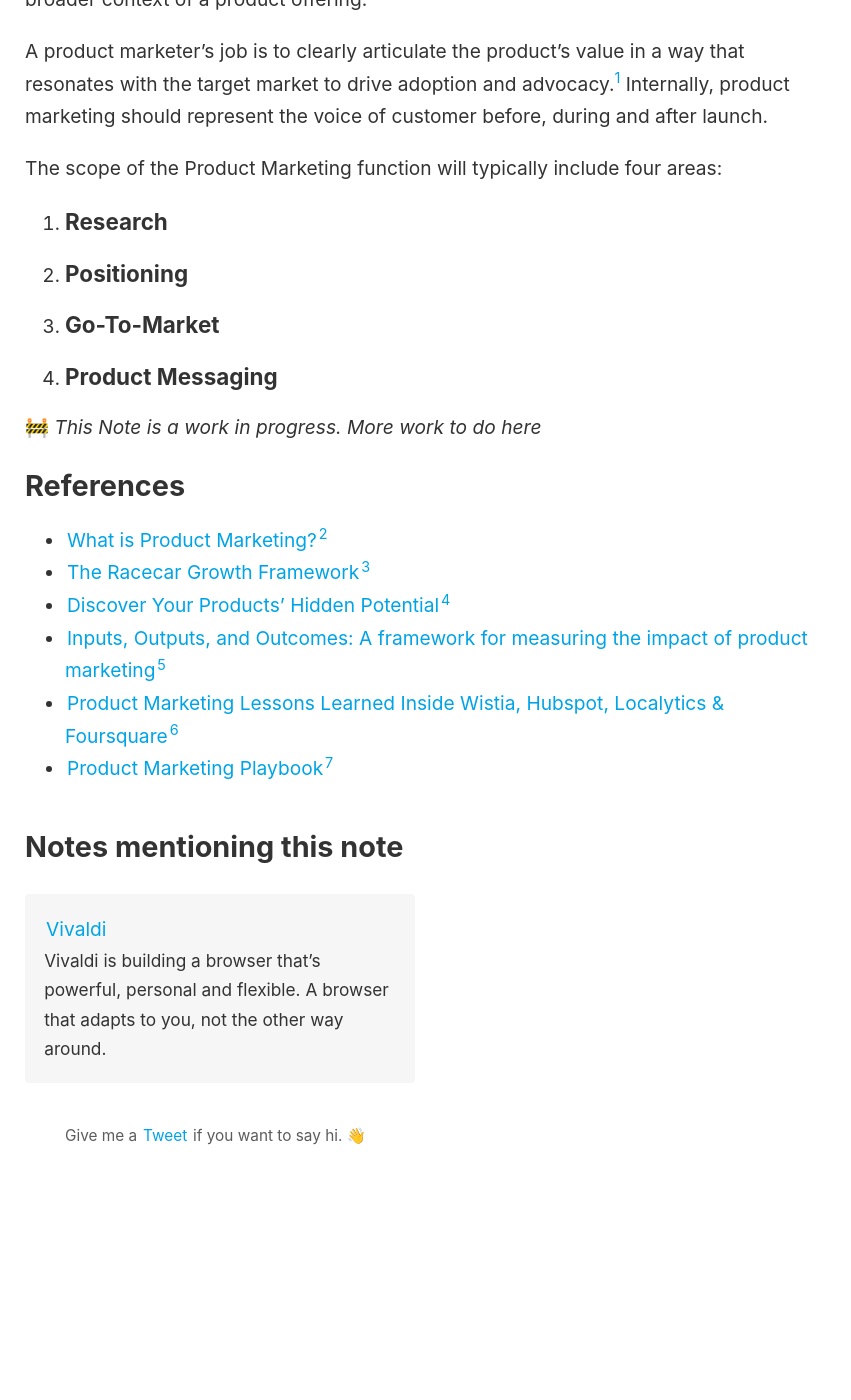
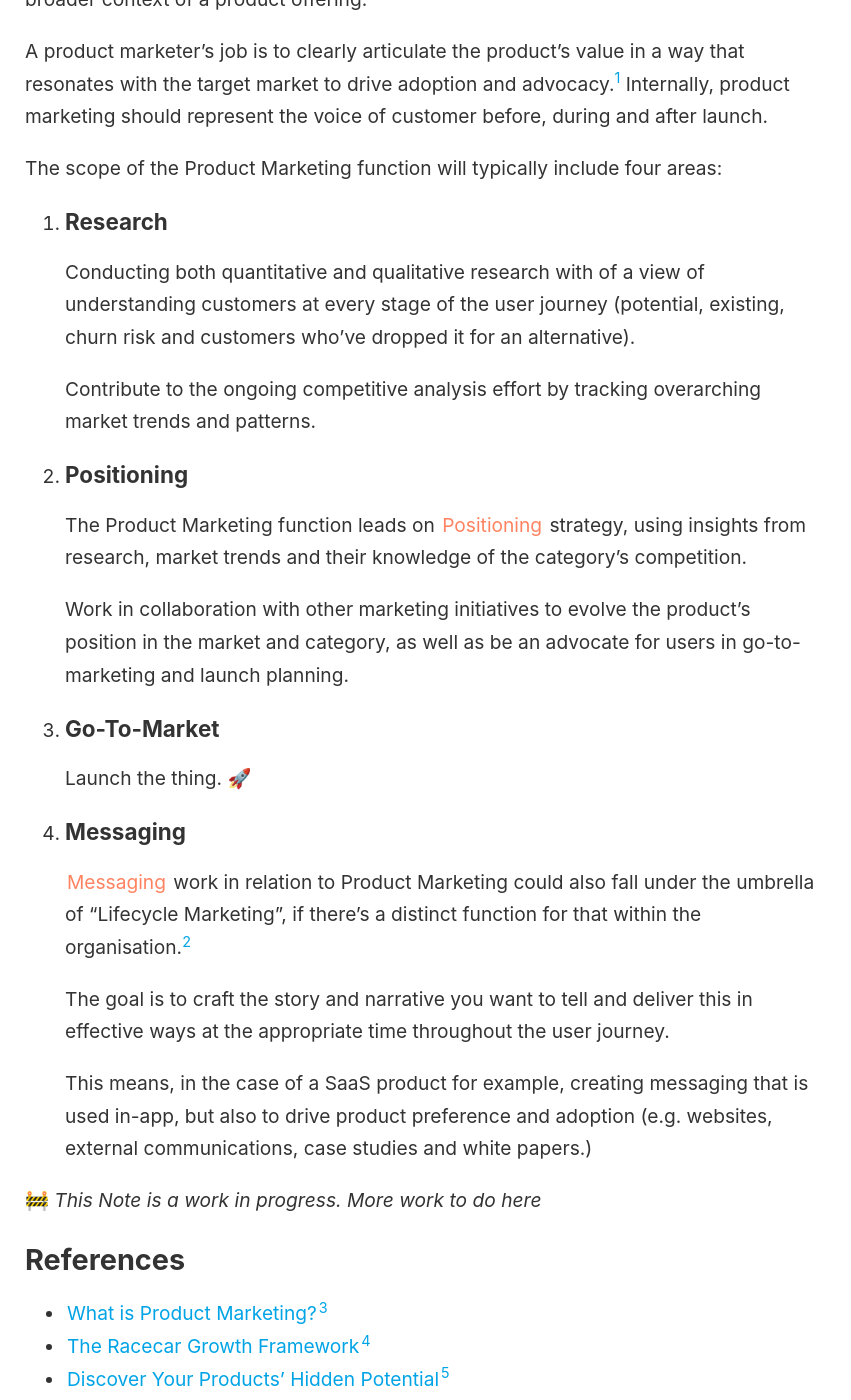
Before and after one commit to jonmccull/digital-garden, a Jekyll site: the page built from _notes/product-marketing.md, in a window 1280 px wide and 1400 px high, scrolled down 397 px. Shown: the whole window, without its empty margins (0-851 px from the left). Built offline with Jekyll 4.4.1, drawn with Linux system fonts in a browser that asks for light colours; before the commit the page ends 1586 px from its top, so only the background shows below that.

Commit message:
Notes content updates
Signed-off-by: Jon McCullough <jonmccull@pm.me>

```diff
--- a/_notes/product-marketing.md
+++ b/_notes/product-marketing.md
@@ -12,9 +12,32 @@ A product marketer's job is to clearly articulate the product's value in a way t
 The scope of the Product Marketing function will typically include four areas:
 
 1. ### Research
+
+	Conducting both quantitative and qualitative research with of a view of understanding customers at every stage of the user journey (potential, existing, churn risk and customers who've dropped it for an alternative).
+
+	Contribute to the ongoing competitive analysis effort by tracking overarching market trends and patterns.
+
+
 2. ### Positioning
+
+	The Product Marketing function leads on [[Positioning]] strategy, using insights from research, market trends and their knowledge of the category's competition.
+
+	Work in collaboration with other marketing initiatives to evolve the product's position in the market and category, as well as be an advocate for users in go-to-marketing and launch planning.
+
+
 3. ### Go-To-Market
-4. ### Product Messaging
+
+	Launch the thing. 🚀
+
+4. ### Messaging
+
+	[[Messaging]] work in relation to Product Marketing could also fall under the umbrella of "Lifecycle Marketing", if there's a distinct function for that within the organisation.<input type="checkbox" id="cb8" /><label for="cb8"><sup></sup></label><span><span class="footnote-inner">"As a Product Marketing organization grows, this attribute may be one of the first to split off into its own specialty role: Lifecycle Marketing. Either way, it’s important for the product marketer to have awareness about lifecycle messaging and to think strategically about how to implement smart messaging strategies — messaging is one of the top ways to achieve PMM goals." – [Kevan Lee](https://twitter.com/kevanlee), in [Product Marketing Playbook](https://kevanlee.substack.com/p/204-product-marketing-playbook)</span></span>
+
+	The goal is to craft the story and narrative you want to tell and deliver this in effective ways at the appropriate time throughout the user journey.
+
+	This means, in the case of a SaaS product for example, creating messaging that is used in-app, but also to drive product preference and adoption (e.g. websites, external communications, case studies and white papers.)
+
+
 
 🚧 _This Note is a work in progress. More work to do here_
 
```
Also changed, not shown: _notes/branding-a-browser.md (+8 -4 lines), _notes/messaging.md (added, +4 -0 lines), _notes/positioning.md (added, +4 -0 lines), _notes/vivaldi.md (+7 -3 lines).
